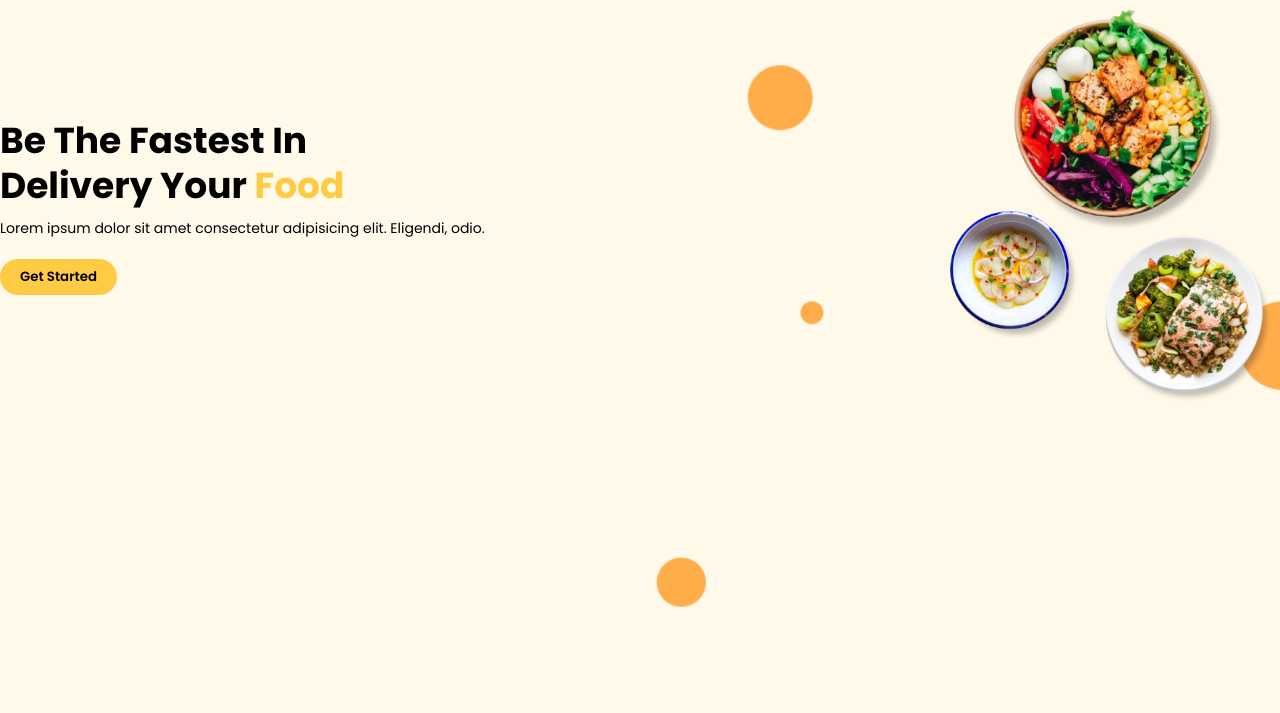
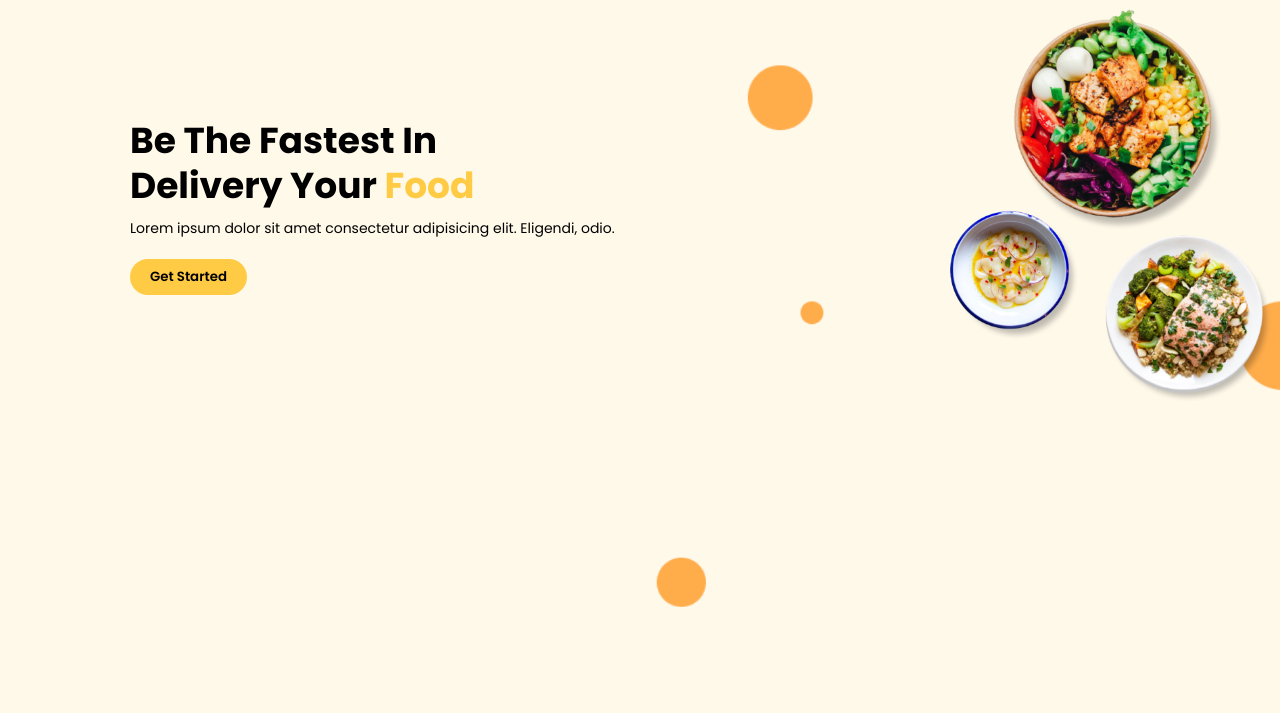
Before and after one commit to sabbir349/First-Project, a plain HTML site: page index.html in a window 1280 px wide. Shown: the part 87-800 px from the top of the page. Drawn offline with Linux system fonts and the light colour scheme.

Commit message:
final-correction-file-adding

```diff
--- a/index.html
+++ b/index.html
@@ -34,9 +34,9 @@
             <div class="hero-parent">
                 <div class="hero-text">
                     <div>
-                        <h2 style="font-size: 36px; line-height: 45px;">Be The Fastest In <br>Delivery Your <span style="color: #ffcb45;"> Food</span></h2>
-                    <p style="font-size: 14px; margin-top: 10px;">Lorem ipsum dolor sit amet consectetur adipisicing elit. Eligendi, odio.</p>
-                    <button class="sign-in-btn" style="margin-top: 20px;">Get Started</button>
+                        <h2 style="font-size: 36px; line-height: 45px; margin-left: 130px;">Be The Fastest In <br>Delivery Your <span style="color: #ffcb45;"> Food</span></h2>
+                    <p style="font-size: 14px; margin-top: 10px; margin-left: 130px;">Lorem ipsum dolor sit amet consectetur adipisicing elit. Eligendi, odio.</p>
+                    <button class="sign-in-btn" style="margin-top: 20px; margin-left: 130px;">Get Started</button>
                     </div>
                 </div>
                 <div>
```
